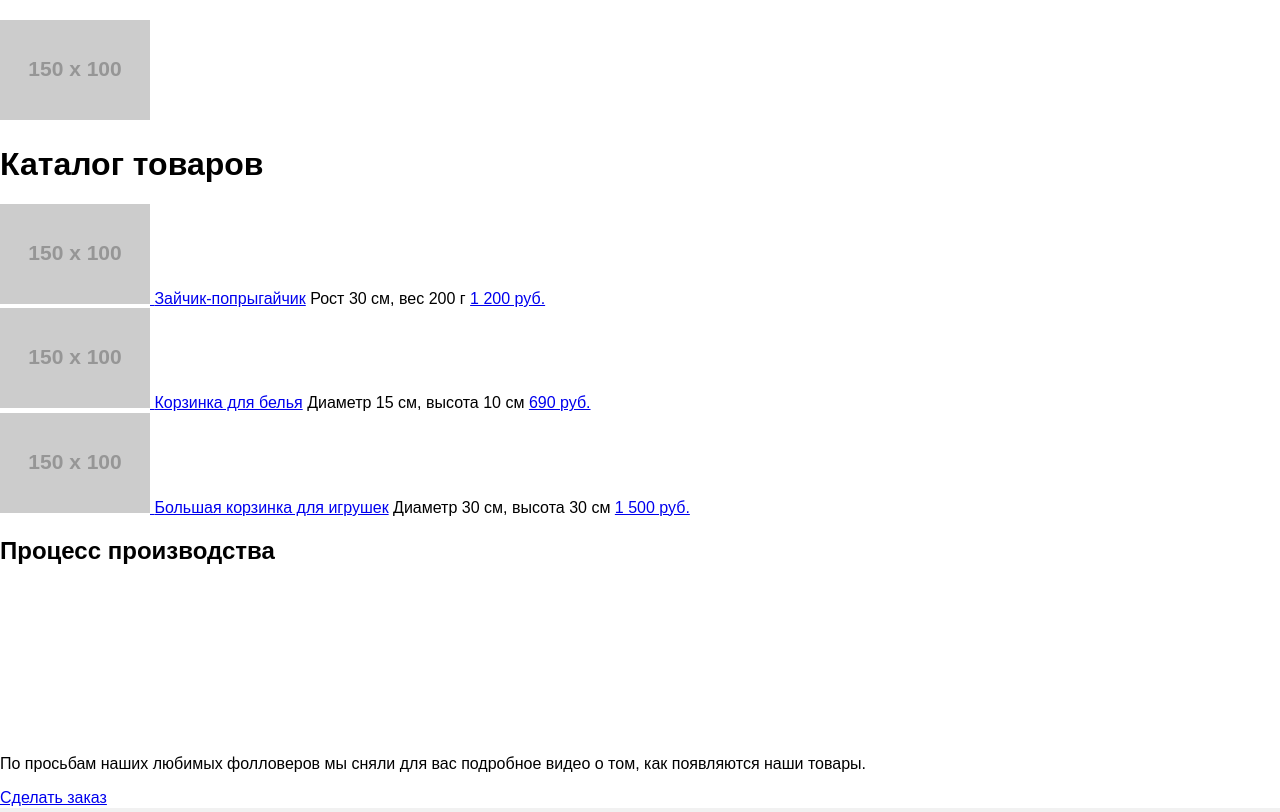
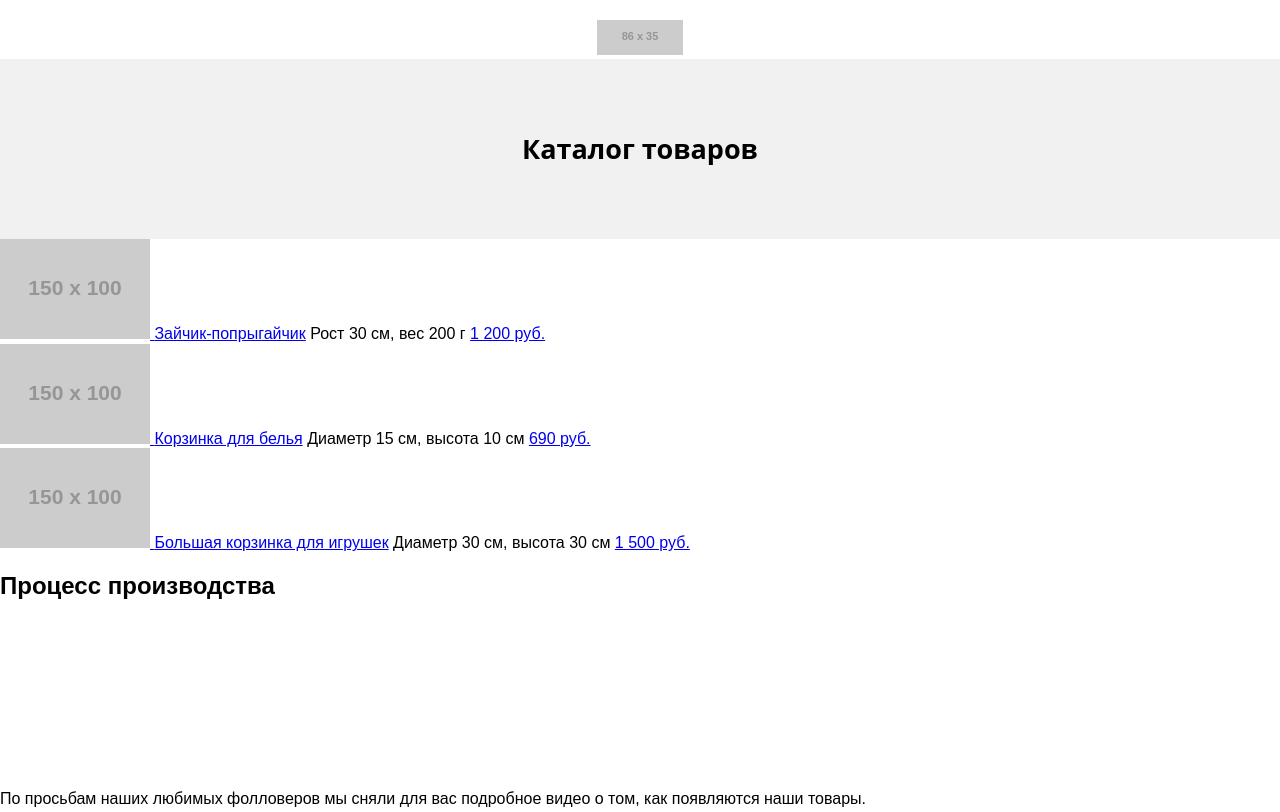
Before and after one commit to gucol/168138-mishka, a website: page catalog.html in a window 1280 px wide. Shown: the top 812 px of the page. Drawn offline with nearby package versions, Linux system fonts and the light colour scheme; files that its build step writes are made by us from their sources; placeholder pictures from the web are drawn by us.

Commit message:
Отредактировала логотип в каталоге, сверстала блок page-main

```diff
--- a/catalog.html
+++ b/catalog.html
@@ -9,7 +9,7 @@
   <body>
     <header class="page-header">
       <a class="link-logo" href="index.html">
-        <img src="http://placehold.it/150x100" alt="Логотип магазина Mishka">
+        <img src="http://placehold.it/86x35" alt="Логотип магазина Mishka">
       </a>
       <nav class="main-nav main-nav--closed">
         <button class="main-nav__toggle" type="button">Открыть меню</button>
--- a/sass/blocks/link-logo.scss
+++ b/sass/blocks/link-logo.scss
@@ -0,0 +1,4 @@
+.link-logo {
+    display: block;
+    text-align: center;
+}
--- a/sass/blocks/page-main.scss
+++ b/sass/blocks/page-main.scss
@@ -0,0 +1,16 @@
+.page-main {
+    padding-bottom: 60px;
+}
+
+.page-main__title {
+    padding-top: 75px;
+    padding-bottom: 75px;
+    background-color: #f1f1f1;
+    text-align: center;
+    font-family: $main-font;
+    font-weight: bold;
+    color: $first-color;
+    font-size: 27px;
+    line-height: 30px;
+    margin: 0px;
+}
```
